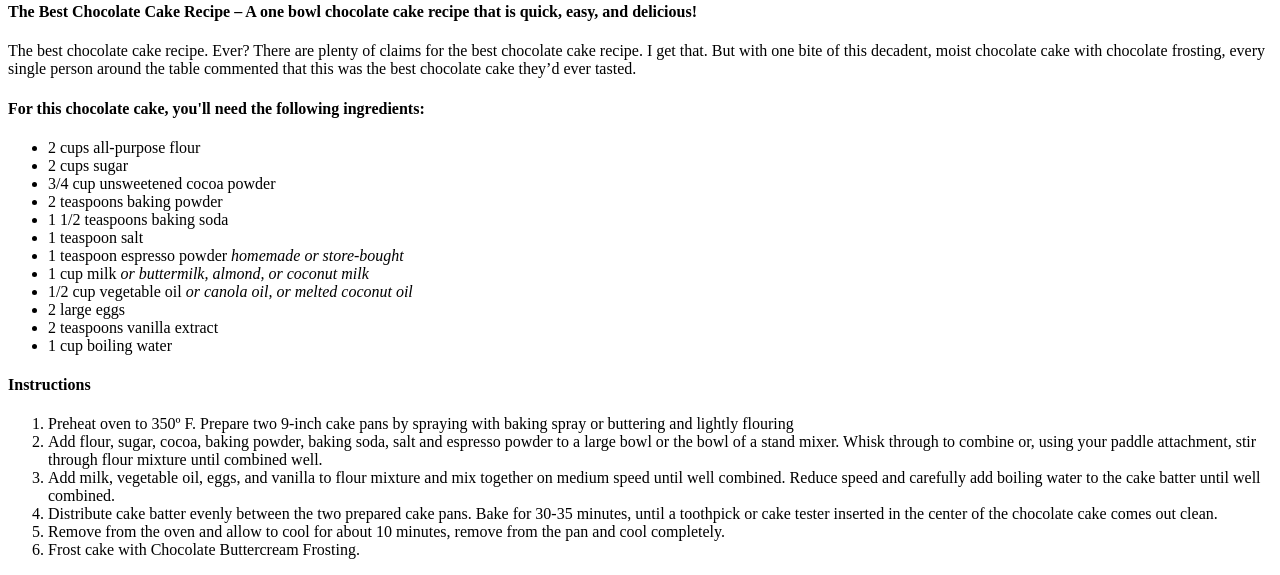
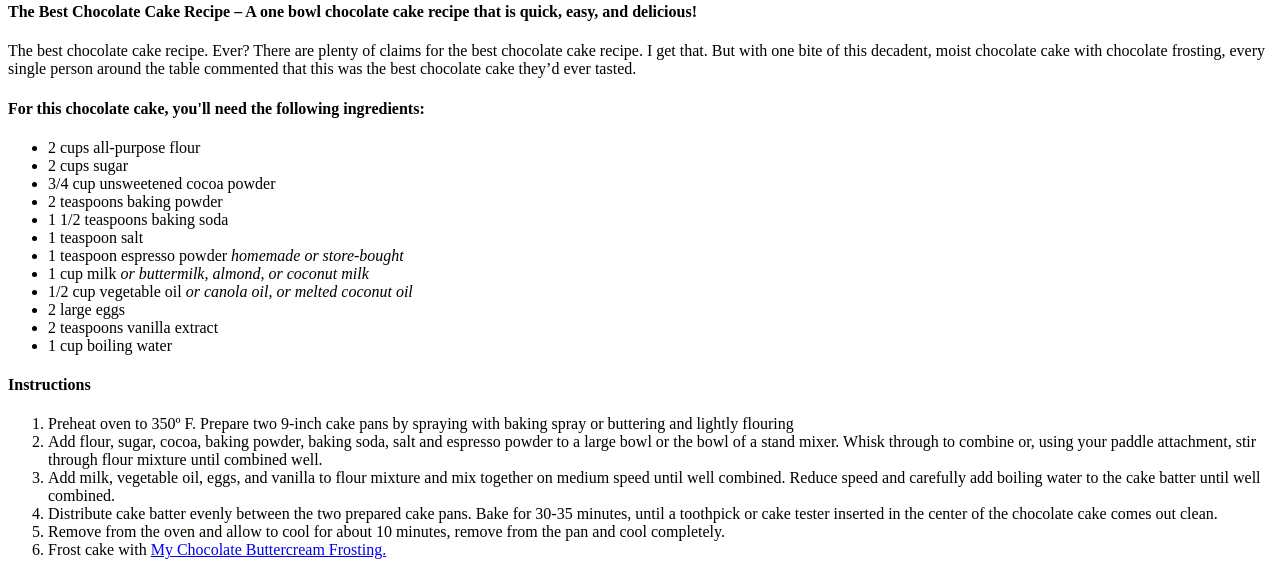
Before and after one commit to mdyeates/odin-recipes, a plain HTML site: page recipes/choccake.html in a window 1280 px wide. Shown: the part 327-902 px from the top of the page. Drawn offline with Linux system fonts and the light colour scheme.

Commit message:
Add link to icing.html

```diff
--- a/recipes/choccake.html
+++ b/recipes/choccake.html
@@ -55,7 +55,8 @@
             </li>
             <li>Remove from the oven and allow to cool for about 10 minutes, remove from the pan and cool completely.
             </li>
-            <li>Frost cake with Chocolate Buttercream Frosting.
+            <li>Frost cake with
+                <a href=icing.html>My Chocolate Buttercream Frosting.</a>
             </li>
         </ol>
     </p>
```
